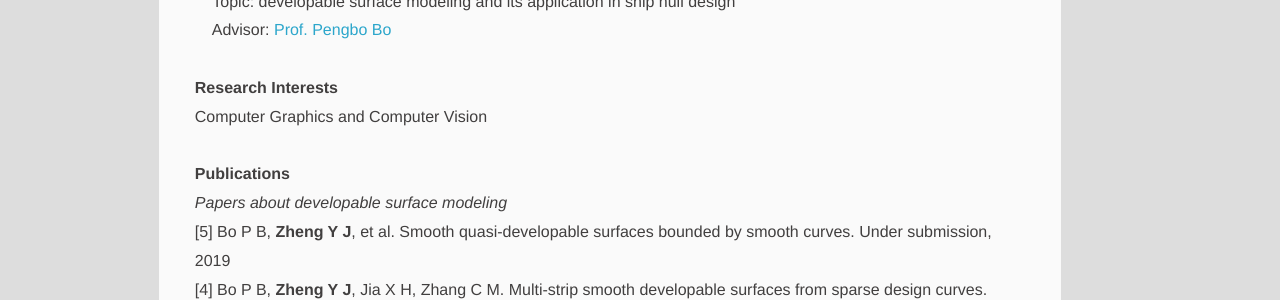
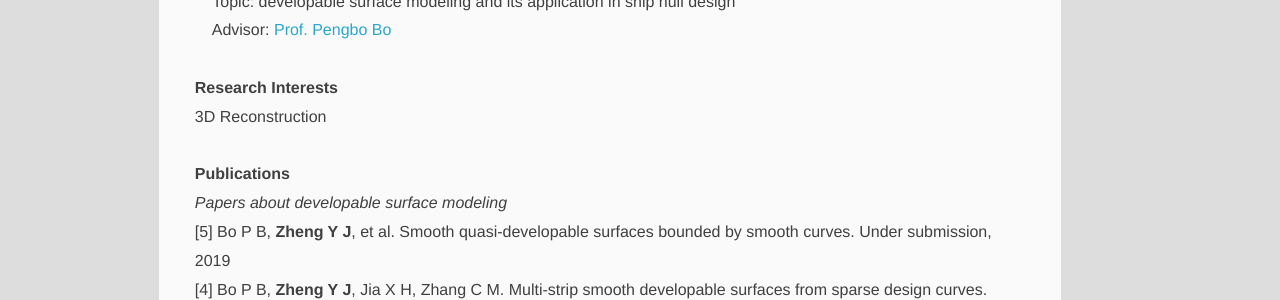
Before and after one commit to PAULYZHENG/paulyzheng.github.io, a Jekyll site: the page built from about/index.html, in a window 1280 px wide. Shown: the part 924-1224 px from the top of the page. Built offline with Jekyll 4.4.1, drawn with Linux system fonts in a browser that asks for light colours; comment, search, counter and statistics services are not loaded.

Commit message:
Update index.html

```diff
--- a/about/index.html
+++ b/about/index.html
@@ -40,7 +40,7 @@ BEng (Software Engineering), Harbin Institute of Technology(HIT), Weihai, China,
 
 <B>Research Interests</B>
 <br/>
-Computer Graphics and Computer Vision<br/>
+3D Reconstruction<br/>
 <br/>
 
 <B>Publications</B>
```
